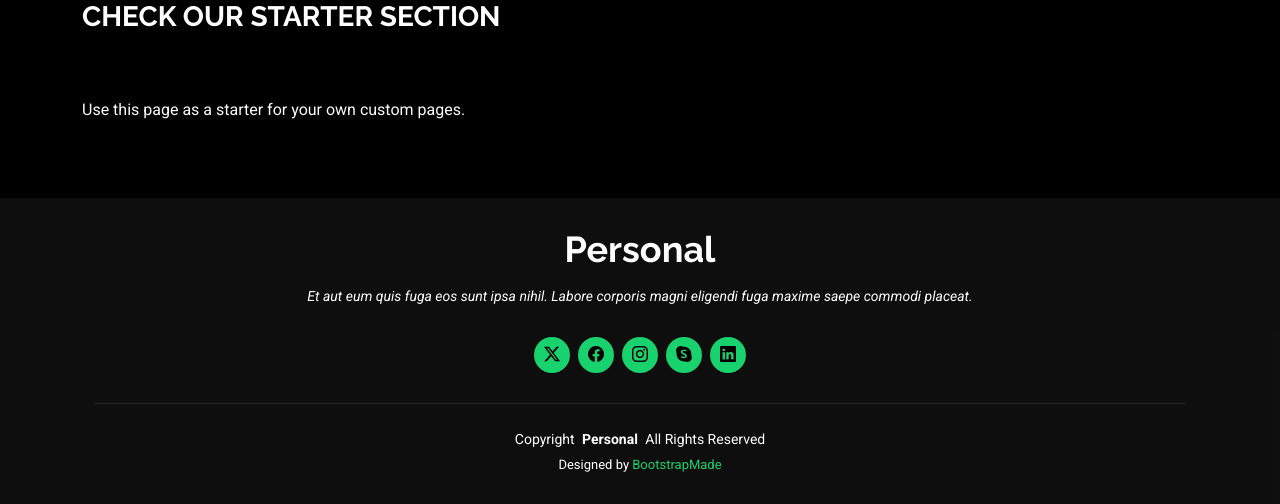
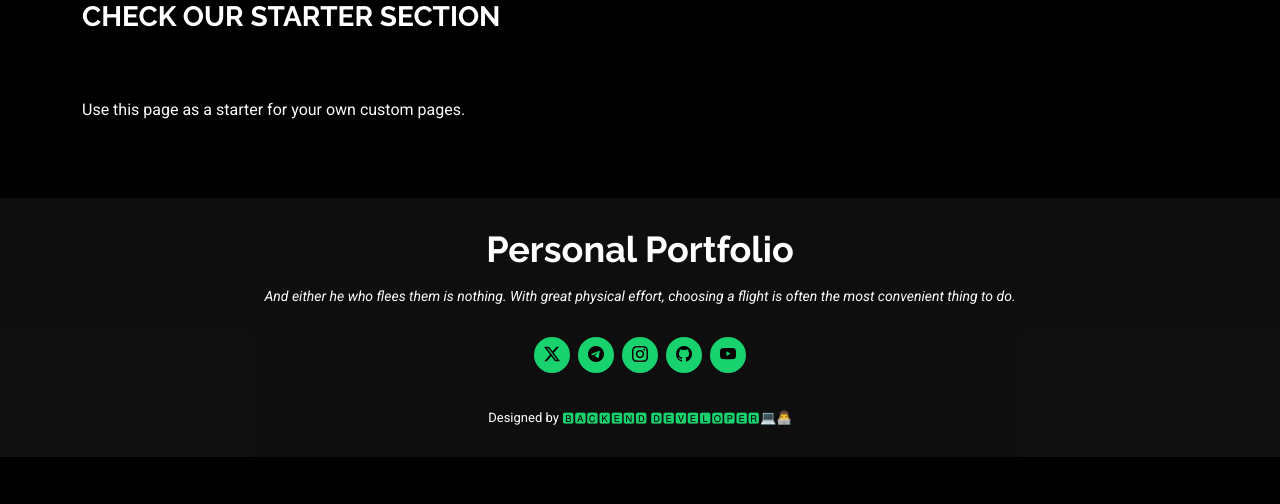
Before and after one commit to siteoo5555/My_Portfolio, a Django app: page /starter/ in a window 1280 px wide. Shown: the part 432-936 px from the top of the page. After the commit the page ends 889 px from the top, so only its background shows below. Run offline with Django 5.2, Linux system fonts and the light colour scheme; some libraries are stand-ins or nearby versions.

Commit message:
every html changed to beautiful

```diff
--- a/templates/contact.html
+++ b/templates/contact.html
@@ -4,13 +4,13 @@
 <head>
   <meta charset="utf-8">
   <meta content="width=device-width, initial-scale=1.0" name="viewport">
-  <title>Contact - Personal Bootstrap Template</title>
+  <title>🅱︎🅰︎🅲🅺🅴🅽🅳 🅳🅴🆅🅴🅻🅾︎🅿︎🅴🆁💻👨‍💻</title>
   <meta name="description" content="">
   <meta name="keywords" content="">
 
   <!-- Favicons -->
-  <link href="{% static 'assets/img/favicon.png' %}" rel="icon">
-  <link href="{% static 'assets/img/apple-touch-icon.png' %}" rel="apple-touch-icon">
+  <link href="https://www.shutterstock.com/image-vector/programmer-on-desktop-computer-coding-600w-287372561.jpg" rel="icon">
+  <link href="https://www.shutterstock.com/image-vector/programmer-on-desktop-computer-coding-600w-287372561.jpg" rel="apple-touch-icon">
 
   <!-- Fonts -->
   <link href="https://fonts.googleapis.com" rel="preconnect">
--- a/templates/index.html
+++ b/templates/index.html
@@ -9,10 +9,9 @@
   <meta name="keywords" content="">
 
 
-  <link href="{% static 'assets/img/favicon.png' %}" rel="icon">
+  <link href="https://png.pngtree.com/png-vector/20231214/ourlarge/pngtree-young-programmer-writing-program-code-png-image_11353939.png" rel="icon">
   <link href="{% static 'assets/img/apple-touch-icon.png' %}" rel="apple-touch-icon">
 
-  <!-- Fonts -->
   <link href="https://fonts.googleapis.com" rel="preconnect">
   <link href="https://fonts.gstatic.com" rel="preconnect" crossorigin>
   <link href="https://fonts.googleapis.com/css2?family=Roboto:ital,wght@0,100;0,300;0,400;0,500;0,700;0,900;1,100;1,300;1,400;1,500;1,700;1,900&family=Poppins:ital,wght@0,100;0,200;0,300;0,400;0,500;0,600;0,700;0,800;0,900;1,100;1,200;1,300;1,400;1,500;1,600;1,700;1,800;1,900&family=Raleway:ital,wght@0,100;0,200;0,300;0,400;0,500;0,600;0,700;0,800;0,900;1,100;1,200;1,300;1,400;1,500;1,600;1,700;1,800;1,900&display=swap" rel="stylesheet">
--- a/templates/portfolio-details.html
+++ b/templates/portfolio-details.html
@@ -4,13 +4,13 @@
 <head>
   <meta charset="utf-8">
   <meta content="width=device-width, initial-scale=1.0" name="viewport">
-  <title>Portfolio Details - Personal Bootstrap Template</title>
+  <title>🅱︎🅰︎🅲🅺🅴🅽🅳 🅳🅴🆅🅴🅻🅾︎🅿︎🅴🆁💻👨‍💻</title>
   <meta name="description" content="">
   <meta name="keywords" content="">
 
   <!-- Favicons -->
-  <link href="{% static 'assets/img/favicon.png' %}" rel="icon">
-  <link href="{% static 'assets/img/apple-touch-icon.png' %}" rel="apple-touch-icon">
+  <link href="https://www.shutterstock.com/image-vector/programmer-on-desktop-computer-coding-600w-287372561.jpg" rel="icon">
+  <link href="https://www.shutterstock.com/image-vector/programmer-on-desktop-computer-coding-600w-287372561.jpg" rel="apple-touch-icon">
 
   <!-- Fonts -->
   <link href="https://fonts.googleapis.com" rel="preconnect">
--- a/templates/portfolio.html
+++ b/templates/portfolio.html
@@ -4,13 +4,13 @@
 <head>
   <meta charset="utf-8">
   <meta content="width=device-width, initial-scale=1.0" name="viewport">
-  <title>Portfolio - Personal Bootstrap Template</title>
+  <title>🅱︎🅰︎🅲🅺🅴🅽🅳 🅳🅴🆅🅴🅻🅾︎🅿︎🅴🆁💻👨‍💻</title>
   <meta name="description" content="">
   <meta name="keywords" content="">
 
   <!-- Favicons -->
-  <link href="{% static 'assets/img/favicon.png' %}" rel="icon">
-  <link href="{% static 'assets/img/apple-touch-icon.png' %}" rel="apple-touch-icon">
+  <link href="https://www.shutterstock.com/image-vector/programmer-on-desktop-computer-coding-600w-287372561.jpg" rel="icon">
+  <link href="https://www.shutterstock.com/image-vector/programmer-on-desktop-computer-coding-600w-287372561.jpg" rel="apple-touch-icon">
 
   <!-- Fonts -->
   <link href="https://fonts.googleapis.com" rel="preconnect">
--- a/templates/service-details.html
+++ b/templates/service-details.html
@@ -4,13 +4,12 @@
 <head>
   <meta charset="utf-8">
   <meta content="width=device-width, initial-scale=1.0" name="viewport">
-  <title>Service Details</title>
+  <title>🅱︎🅰︎🅲🅺🅴🅽🅳 🅳🅴🆅🅴🅻🅾︎🅿︎🅴🆁💻👨‍💻</title>
   <meta name="description" content="">
   <meta name="keywords" content="">
 
   <!-- Favicons -->
-  <link href="{% static 'assets/img/favicon.png' %}" rel="icon">
-  <link href="{% static 'assets/img/apple-touch-icon.png' %}" rel="apple-touch-icon">
+  <link href="https://www.shutterstock.com/image-vector/programmer-on-desktop-computer-coding-600w-287372561.jpg" rel="icon">
 
   <!-- Fonts -->
   <link href="https://fonts.googleapis.com" rel="preconnect">
--- a/templates/services.html
+++ b/templates/services.html
@@ -4,13 +4,12 @@
 <head>
   <meta charset="utf-8">
   <meta content="width=device-width, initial-scale=1.0" name="viewport">
-  <title>Services - Personal Bootstrap Template</title>
+  <title>🅱︎🅰︎🅲🅺🅴🅽🅳 🅳🅴🆅🅴🅻🅾︎🅿︎🅴🆁💻👨‍💻</title>
   <meta name="description" content="">
   <meta name="keywords" content="">
 
   <!-- Favicons -->
-  <link href="{% static 'assets/img/favicon.png' %}" rel="icon">
-  <link href="{% static 'assets/img/apple-touch-icon.png' %}" rel="apple-touch-icon">
+  <link href="https://www.shutterstock.com/image-vector/programmer-on-desktop-computer-coding-600w-287372561.jpg" rel="icon">
 
   <!-- Fonts -->
   <link href="https://fonts.googleapis.com" rel="preconnect">
--- a/templates/starter-page.html
+++ b/templates/starter-page.html
@@ -4,13 +4,10 @@
 <head>
   <meta charset="utf-8">
   <meta content="width=device-width, initial-scale=1.0" name="viewport">
-  <title>Starter Page</title>
+  <title>🅱︎🅰︎🅲🅺🅴🅽🅳 🅳🅴🆅🅴🅻🅾︎🅿︎🅴🆁💻👨‍💻</title>
   <meta name="description" content="">
   <meta name="keywords" content="">
-
-  <!-- Favicons -->
-  <link href="assets/img/favicon.png" rel="icon">
-  <link href="assets/img/apple-touch-icon.png" rel="apple-touch-icon">
+  <link href="https://www.shutterstock.com/image-vector/programmer-on-desktop-computer-coding-600w-287372561.jpg" rel="icon">
 
   <!-- Fonts -->
   <link href="https://fonts.googleapis.com" rel="preconnect">
@@ -18,14 +15,14 @@
   <link href="https://fonts.googleapis.com/css2?family=Roboto:ital,wght@0,100;0,300;0,400;0,500;0,700;0,900;1,100;1,300;1,400;1,500;1,700;1,900&family=Poppins:ital,wght@0,100;0,200;0,300;0,400;0,500;0,600;0,700;0,800;0,900;1,100;1,200;1,300;1,400;1,500;1,600;1,700;1,800;1,900&family=Raleway:ital,wght@0,100;0,200;0,300;0,400;0,500;0,600;0,700;0,800;0,900;1,100;1,200;1,300;1,400;1,500;1,600;1,700;1,800;1,900&display=swap" rel="stylesheet">
 
   <!-- Vendor CSS Files -->
-  <link href="assets/vendor/bootstrap/css/bootstrap.min.css" rel="stylesheet">
-  <link href="assets/vendor/bootstrap-icons/bootstrap-icons.css" rel="stylesheet">
-  <link href="assets/vendor/aos/aos.css" rel="stylesheet">
-  <link href="assets/vendor/swiper/swiper-bundle.min.css" rel="stylesheet">
-  <link href="assets/vendor/glightbox/css/glightbox.min.css" rel="stylesheet">
+  <link href="{% static 'assets/vendor/bootstrap/css/bootstrap.min.css' %}" rel="stylesheet">
+  <link href="{% static 'assets/vendor/bootstrap-icons/bootstrap-icons.css' %}" rel="stylesheet">
+  <link href="{% static 'assets/vendor/aos/aos.css' %}" rel="stylesheet">
+  <link href="{% static 'assets/vendor/swiper/swiper-bundle.min.css' %}" rel="stylesheet">
+  <link href="{% static 'assets/vendor/glightbox/css/glightbox.min.css' %}" rel="stylesheet">
 
   <!-- Main CSS File -->
-  <link href="assets/css/main.css" rel="stylesheet">
+  <link href="{% static 'assets/css/main.css' %}" rel="stylesheet">
 </head>
 
 <body class="starter-page-page">
@@ -97,25 +92,18 @@
 
   <footer id="footer" class="footer dark-background">
     <div class="container">
-      <h3 class="sitename">Personal</h3>
-      <p>Et aut eum quis fuga eos sunt ipsa nihil. Labore corporis magni eligendi fuga maxime saepe commodi placeat.</p>
+      <h3 class="sitename">Personal Portfolio</h3>
+      <p>And either he who flees them is nothing. With great physical effort, choosing a flight is often the most convenient thing to do.</p>
       <div class="social-links d-flex justify-content-center">
-        <a href=""><i class="bi bi-twitter-x"></i></a>
-        <a href=""><i class="bi bi-facebook"></i></a>
-        <a href=""><i class="bi bi-instagram"></i></a>
-        <a href=""><i class="bi bi-skype"></i></a>
-        <a href=""><i class="bi bi-linkedin"></i></a>
+        <a href="https://x.com/King1834931"><i class="bi bi-twitter-x"></i></a>
+        <a href="https://t.me/Sigma_Boy_No1"><i class="bi bi-telegram"></i></a>
+        <a href="https://www.instagram.com/godwilling_python_programmer/"><i class="bi bi-instagram"></i></a>
+        <a href="https://github.com/siteoo5555"><i class="bi bi-github"></i></a>
+        <a href="https://www.youtube.com/@maxmudmamadaliyev624"><i class="bi bi-youtube"></i></a>
       </div>
       <div class="container">
-        <div class="copyright">
-          <span>Copyright</span> <strong class="px-1 sitename">Personal</strong> <span>All Rights Reserved</span>
-        </div>
         <div class="credits">
-          <!-- All the links in the footer should remain intact. -->
-          <!-- You can delete the links only if you've purchased the pro version. -->
-          <!-- Licensing information: https://bootstrapmade.com/license/ -->
-          <!-- Purchase the pro version with working PHP/AJAX contact form: [buy-url] -->
-          Designed by <a href="https://bootstrapmade.com/">BootstrapMade</a>
+          Designed by <a href="https://t.me/Sigma_Boy_No1">🅱︎🅰︎🅲🅺🅴🅽🅳 🅳🅴🆅🅴🅻🅾︎🅿︎🅴🆁💻👨‍💻</a>
         </div>
       </div>
     </div>
```
Also changed, not shown: other parts of templates/starter-page.html (+11 -13 lines), templates/about.html (+5 -9 lines), templates/resume.html (+3 -4 lines).
